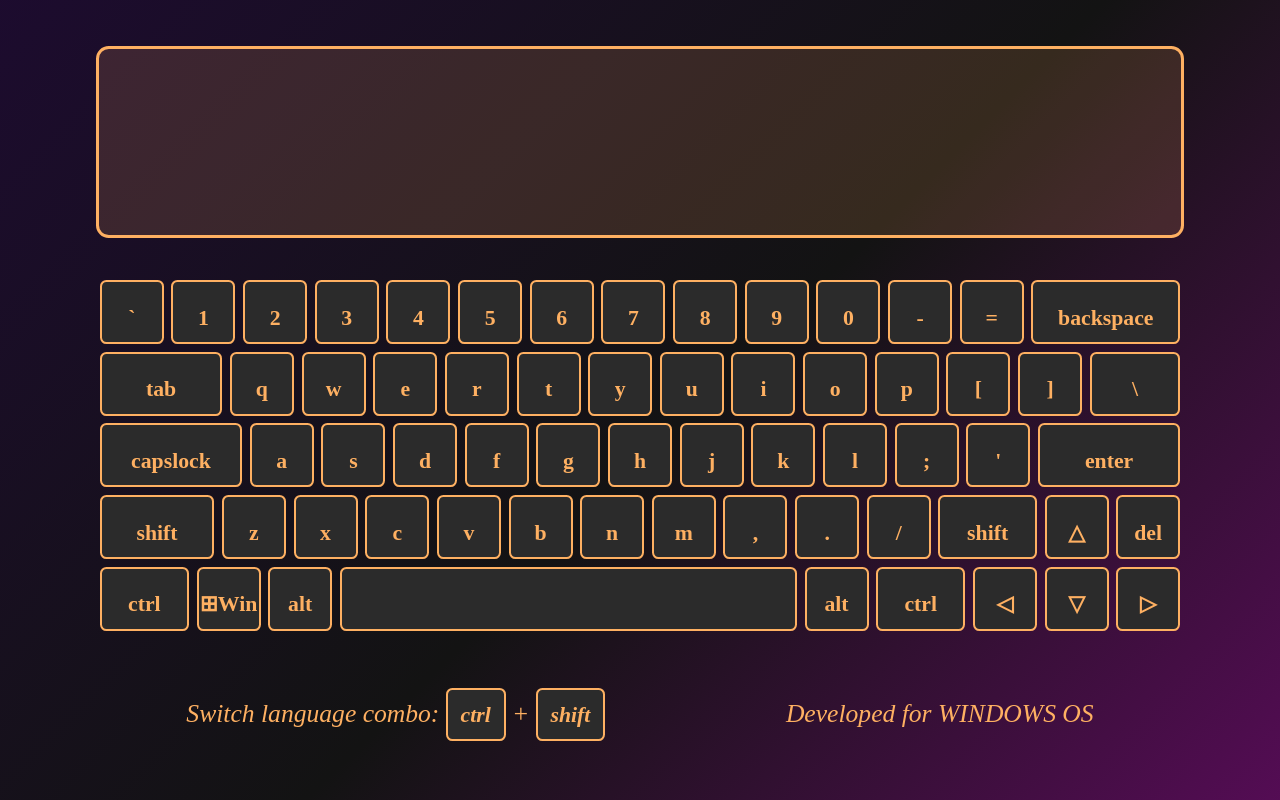
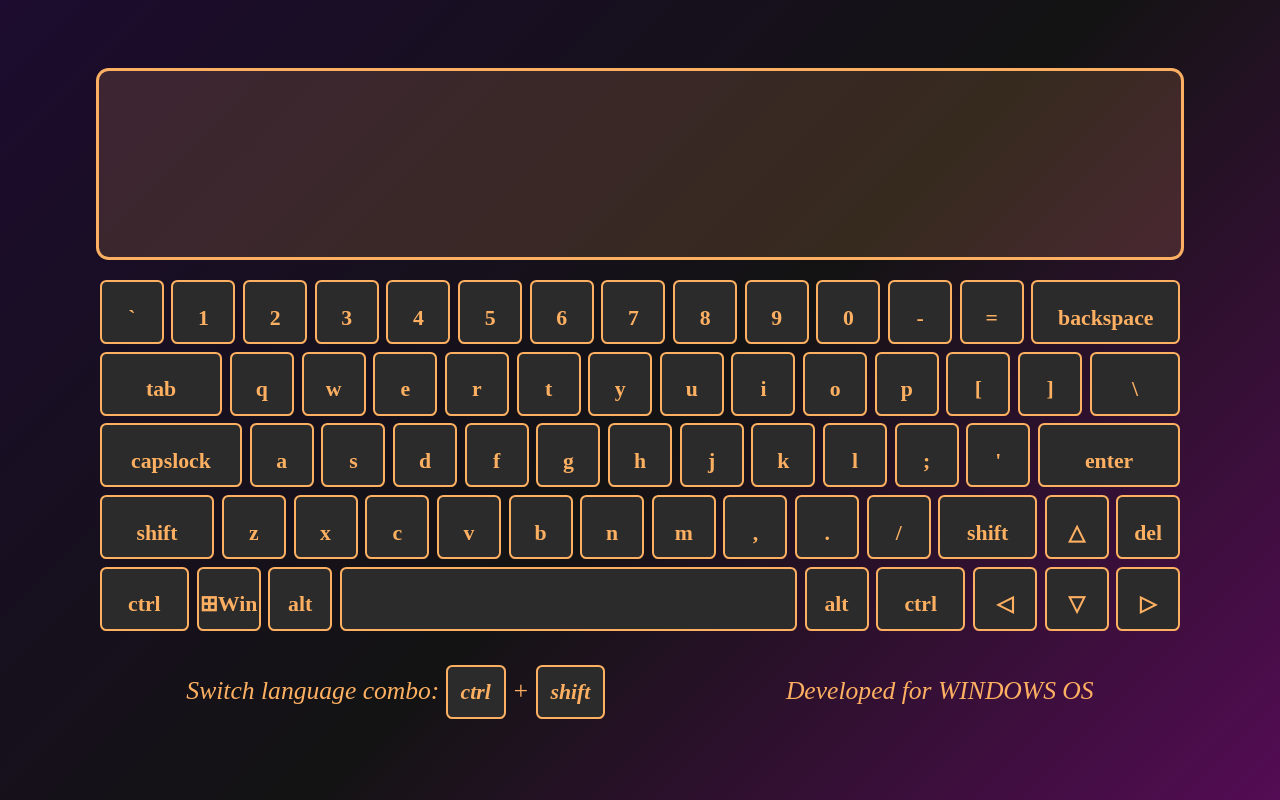
Before and after one commit to aidfromdeagland/virtual-keyboard, a website with bundled scripts: page index.html in a window 1280 px wide. Built offline with nearby package versions, Linux system fonts and the light colour scheme.

Commit message:
fix: fixing files according to eslint requestions

```diff
--- a/package.json
+++ b/package.json
@@ -4,7 +4,7 @@
   "description": "virtual keyboard task for RSschool 2020q1",
   "main": "index.js",
   "scripts": {
-    "lint": "eslint ./src",
+    "lint": "eslint **/*.js",
     "lint:fix": "eslint ./src --fix",
     "start": "browser-sync start --server --files \"src/*.js\""
   },
--- a/style.css
+++ b/style.css
@@ -31,7 +31,7 @@ body {
 }
 
 .textarea {
-  margin-bottom: 3vw;
+  margin-bottom: 2vh;
   min-height: 15vw;
   max-height: 35vh;
   box-sizing: border-box;
@@ -50,7 +50,7 @@ body {
 }
 
 .info {
-  margin-top: 3vw;
+  margin-top: 2vh;
   display: flex;
   justify-content: space-around;
   font-size: 2vw;
```
Also changed, not shown: 1 other file.
